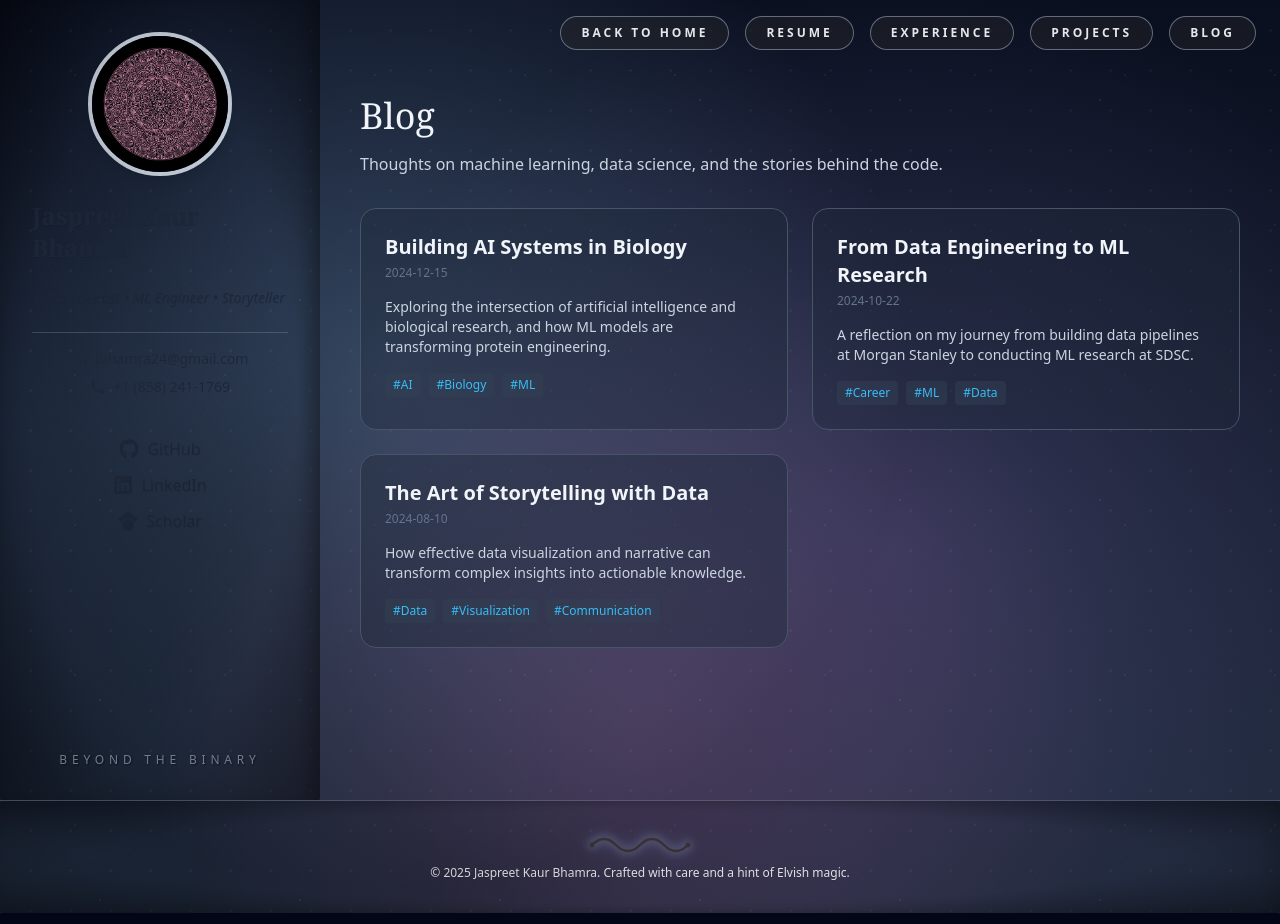
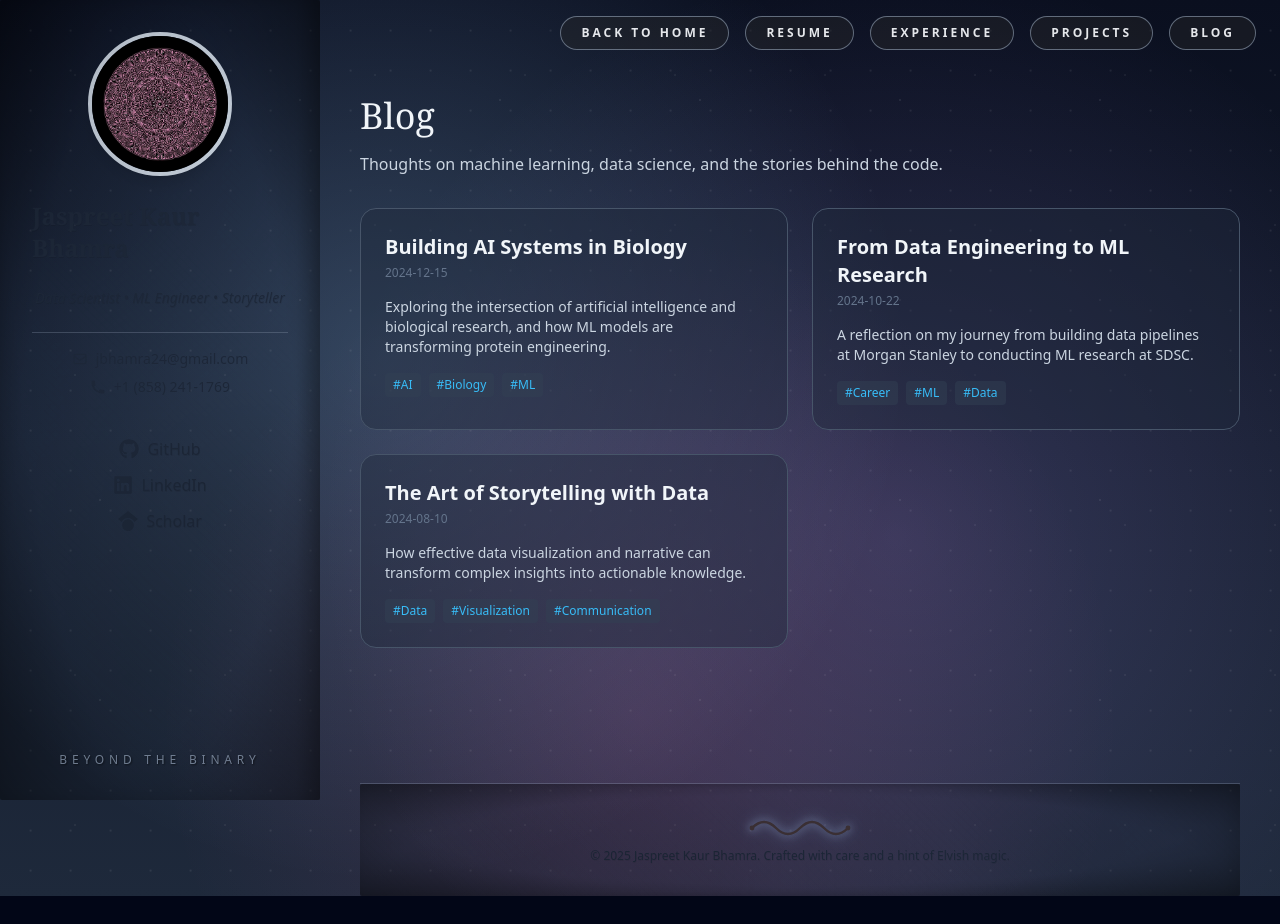
Before and after one commit to jaspreetbhamra/jaspreetbhamra.github.io, a React (Vite) app: page /blog in a window 1280 px wide. Built offline with nearby package versions, Linux system fonts and the light colour scheme.

Commit message:
fix: move footer to main content area only
- Restructure PageLayout to place Footer inside main element
- Update Footer to use theme-aware text color
- Update Home.jsx footer placement
- Footer now only appears under main content, not full width

```diff
--- a/src/components/Footer.jsx
+++ b/src/components/Footer.jsx
@@ -1,7 +1,11 @@
+import { useTheme } from "../context/ThemeContext";
+
 const Footer = () => {
+	const { textColorClass } = useTheme();
+
 	return (
 		<footer
-			className={`fantasy-page relative w-full py-6 mt-auto text-xs text-center border-t border-slate-400/30 text-slate-100`}
+			className={`fantasy-page relative w-full py-6 mt-auto text-xs text-center border-t border-slate-400/30 ${textColorClass}`}
 		>
 			{/* Ornamental flourish / rune mark */}
 			<div className="flex justify-center mb-2">
--- a/src/components/PageLayout.jsx
+++ b/src/components/PageLayout.jsx
@@ -23,13 +23,12 @@ const PageLayout = ({ children }) => {
 				{/* Page content */}
 				<main
 					id="main-content"
-					className="flex-1 px-6 sm:px-10 flex flex-col gap-10 mt-16 sm:mt-24"
+					className="flex-1 px-6 sm:px-10 flex flex-col gap-10 mt-16 sm:mt-24 min-h-screen"
 				>
-					{children}
+					<div className="flex-1">{children}</div>
+					<Footer />
 				</main>
 			</div>
-
-			<Footer />
 		</div>
 	);
 };
--- a/src/pages/Home.jsx
+++ b/src/pages/Home.jsx
@@ -132,8 +132,9 @@ const Home = () => {
 						{/* Main Content */}
 						<main
 							id="main-content"
-							className={`fantasy-page flex flex-1 flex-col justify-center gap-10 p-10`}
+							className={`fantasy-page flex flex-1 flex-col min-h-screen gap-10 p-10`}
 						>
+							<div className="flex-1 flex flex-col justify-center gap-10">
 								<section className="rounded-3xl border border-transparent bg-transparent shadow-none">
 									{/* <div className="relative min-h-[30vh] max-h-[50vh] overflow-y-auto"> */}
 									<div className="relative min-h-[20vh] max-h-[80vh]">
@@ -214,7 +215,6 @@ const Home = () => {
                 </motion.nav>
               )}
             </AnimatePresence> */}
-						</main>
 							</div>
 
 							<footer
@@ -234,6 +234,8 @@ const Home = () => {
 									with care and a hint of Elvish magic.
 								</p>
 							</footer>
+						</main>
+					</div>
 				</motion.div>
 			</div>
 		</div>
```
Lines whose indentation alone changed are shown as unchanged.
